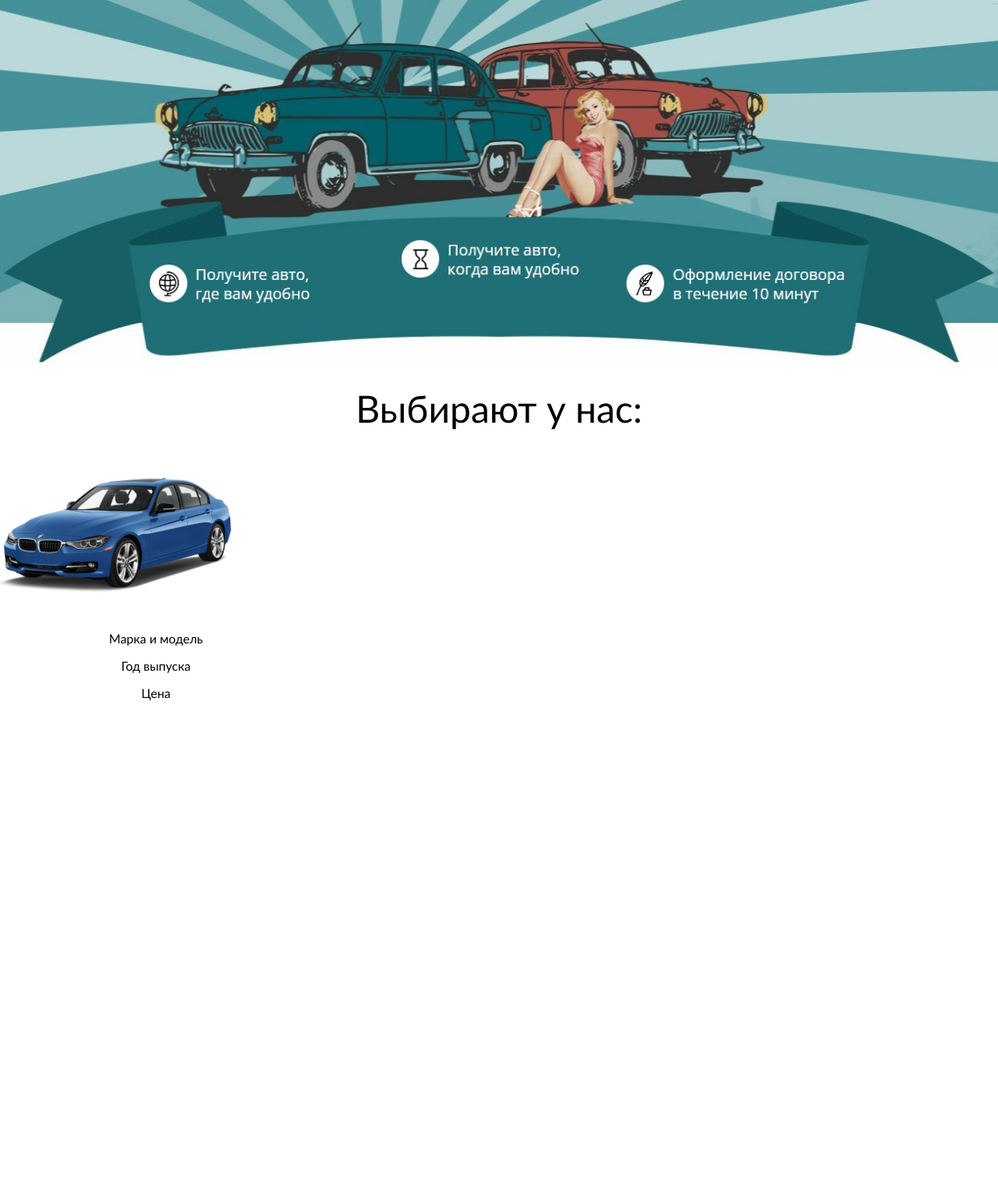
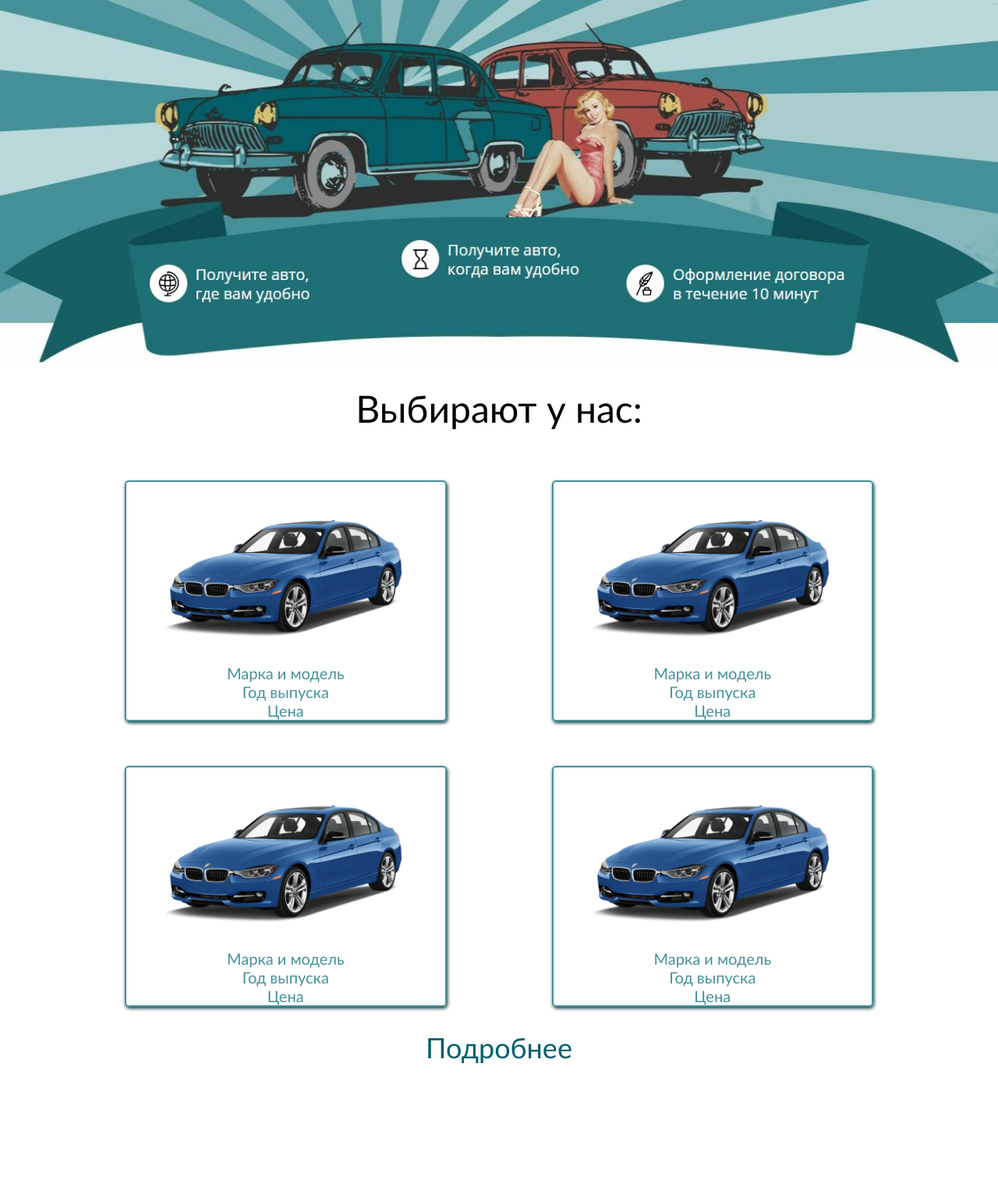
Before and after one commit to jej234/study, a PHP site: page /main.html in a window 1280 px wide. Shown: the part 207-1729 px from the top of the page at 78% size. Before the commit the page ends 1105 px from the top, so only its background shows below. Run offline with PHP 8.4, Linux system fonts and the light colour scheme.

Commit message:
доделал сетку

```diff
--- a/rent_car/css/style.css
+++ b/rent_car/css/style.css
@@ -1,6 +1,7 @@
 * {
     font-family: Optima, sans-serif;
     font-weight: 50;
+    text-decoration: none;
 }
 
 body {
@@ -12,6 +13,7 @@ h1 {
     font-size: 3em;
     color: black;
 }
+
 
 #container {
     width: 100%;
@@ -36,7 +38,6 @@ h1 {
     width: 100%;
 }
 
-
 #navigation ul {
     margin: 0;
     padding-left: 2%;
@@ -56,6 +57,7 @@ h1 {
 
 #navigation ul li a:hover {
     background-color: #01353b;
+    color: gray;
 }
 
 /*
@@ -91,7 +93,8 @@ h1 {
 #content h1 {
     text-align: center;
     margin: 0;
-    padding: 1% 0;
+    padding-top: 1%;
+    padding-bottom: 5%;
 }
 
 /*#content .grid-cars {
@@ -99,26 +102,68 @@ h1 {
 
 } */
 
+.grid-container {
+    max-width: 75%;
+    margin: 0 auto;
+}
+
+.grid-cars {
+    display: grid;
+    grid-template-columns: repeat(2, 1fr);
+    column-gap: 135px;
+    row-gap: 57px;
+}
+
 .car_card {
-    width: 400px;
-    height: 300px;
+    min-width: 285px;
+    min-height: 250px;
     margin: 0;
+    border: 2px solid #45919A;
+    border-radius: 5px;
+    box-shadow: 1px 2px 4px #01353b;
+}
 
-    /*box-shadow: 1px 2px 4px #000;
-    border: 2px solid #015F6A;
-    border-radius: 3%;
-    background-color: aquamarine; */
+.car_card:hover {
+    box-shadow: 3px 6px 8px #01353b;
+}
+
+.car_card .top_card {
+    text-align: center;
 }
 
 .car_card .top_card img {
-    width: 75%;
-    height: 60%;
+    max-width: 75%;
+    max-height: 60%;
 }
 
-.car_card .desc_card {
+.car_card .desc_card p {
     text-align: center;
+    color: #45919A;
+    margin: 0;
+    font-size: 1.25em;
+}
+
+.more a {
+    display: block;
+    color: #015F6A;
+    font-size: 1.5em;
+    text-decoration: none;
+    margin: 25px auto;
+    width: 18%;
+    text-align: center;
+}
+
+.more h2 {
 
 }
+
+/*hr::after {
+    background: #fff;
+    content: 'Подробнее';
+    padding: 15px 4px;
+    position: relative;
+    top: -13px;
+} */
 
 /*
 p {
--- a/rent_car/main.html
+++ b/rent_car/main.html
@@ -7,11 +7,13 @@
 </head>
 <body>
     <div id="container">
+
         <div id="header">
             <div class="text-header">
                 ПРОКАТ АВТО<br>57
             </div>
         </div>
+
         <div id="navigation">
             <ul>
                 <li><a href = "#">Главная</a></li>
@@ -20,24 +22,64 @@
                 <li><a href = "#">О нас</a></li>
             </ul>
         </div>
+
         <div id="content">
+
             <div class="banner">
                 <img src="resources/1.jpg" alt="картинка автопрокат в Орле">
             </div>
+
             <h1>Выбирают у нас:</h1>
+
+            <div class="grid-container">
                 <div class="grid-cars">
                     <div class="car_card">
+                    <a href="#">
                         <div class="top_card">
-                        <a href="#">
                             <img src="resources/2.png" alt="картинка автомобиля на карточке">
-                        </a>
                         </div>
                         <div class="desc_card">
                             <p>Марка и модель</p>
                             <p>Год выпуска</p>
                             <p>Цена</p>
                         </div>
-
+                    </a>
+                    </div>
+                    <div class="car_card">
+                        <a href="#">
+                            <div class="top_card">
+                                <img src="resources/2.png" alt="картинка автомобиля на карточке">
+                            </div>
+                            <div class="desc_card">
+                                <p>Марка и модель</p>
+                                <p>Год выпуска</p>
+                                <p>Цена</p>
+                            </div>
+                        </a>
+                        </div>
+                        <div class="car_card">
+                            <a href="#">
+                                <div class="top_card">
+                                    <img src="resources/2.png" alt="картинка автомобиля на карточке">
+                                </div>
+                                <div class="desc_card">
+                                    <p>Марка и модель</p>
+                                    <p>Год выпуска</p>
+                                    <p>Цена</p>
+                                </div>
+                            </a>
+                            </div>
+                            <div class="car_card">
+                                <a href="#">
+                                    <div class="top_card">
+                                        <img src="resources/2.png" alt="картинка автомобиля на карточке">
+                                    </div>
+                                    <div class="desc_card">
+                                        <p>Марка и модель</p>
+                                        <p>Год выпуска</p>
+                                        <p>Цена</p>
+                                    </div>
+                                </a>
                                 </div>
                     <!-- <div class="car_card"></div>
                     <div class="car_card"></div>
@@ -47,6 +89,14 @@
                 </div>
 
             </div>
+
+            <div class="more">
+                <a href = "#">
+                    <h2>Подробнее</h2>
+                </a>
+            </div>
+            </div>
+
         <div class="footer">
 
         </div>
```
Lines whose indentation alone changed are shown as unchanged.
